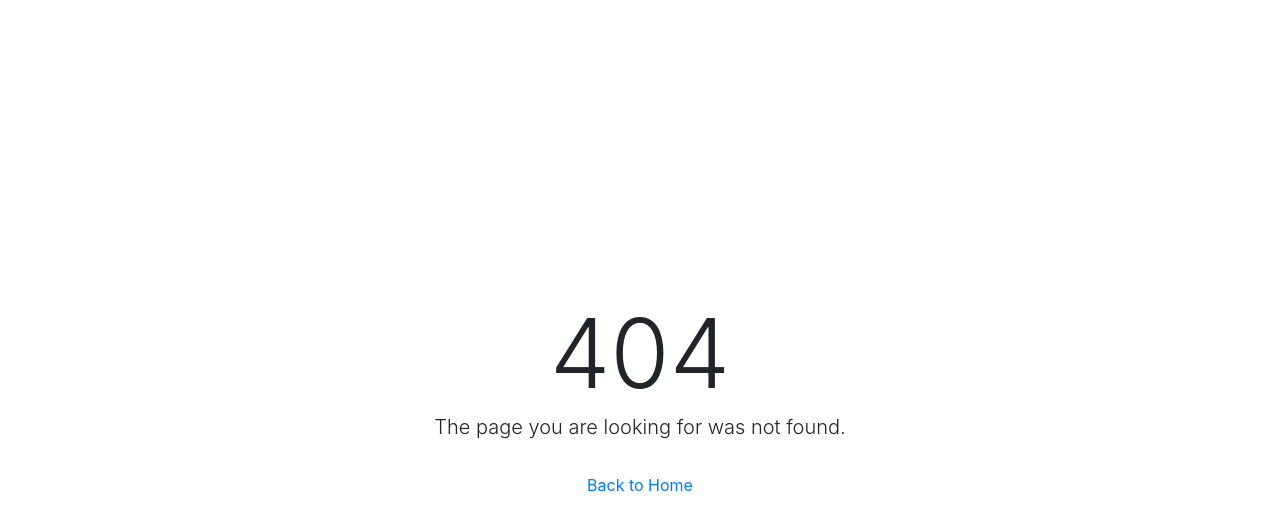
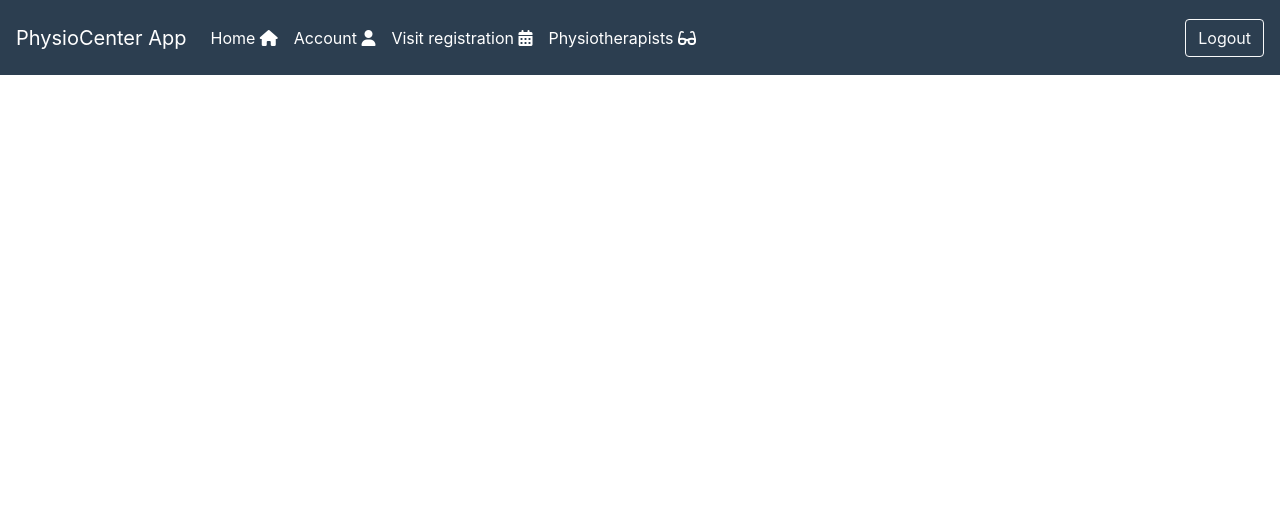
Before and after one commit to Adsel/PhysioCenter, an Angular app: page /patient/visit in a window 1280 px wide. Before the commit this address had no page. Shown: the top 530 px of the page. Built offline with nearby package versions, Linux system fonts and the light colour scheme.

Commit message:
feat: added visit registration module

```diff
--- a/src/app/home/messenger/messenger-panel/messenger-panel.component.ts
+++ b/src/app/home/messenger/messenger-panel/messenger-panel.component.ts
@@ -1,8 +1,7 @@
-import {Component, Input, OnInit} from '@angular/core';
+import {Component, OnInit} from '@angular/core';
 import {AuthService} from '../../../core/auth.service';
 import {MessageService} from '../../../core/message.service';
 import {MessageObject, Patient, Physio} from '../../../core/model';
-import {PhysioService} from '../../../core/physio.service';
 
 @Component({
   selector: 'app-messenger-panel',
--- a/src/app/patient-side/patient-panel/patient-panel-home/patient-panel-home.component.ts
+++ b/src/app/patient-side/patient-panel/patient-panel-home/patient-panel-home.component.ts
@@ -11,7 +11,7 @@ export class PatientPanelHomeComponent implements OnInit {
       title: 'Register visit',
       src: 'https://images.pexels.com/photos/5473182/pexels-photo-5473182.jpeg?cs=srgb&dl=pexels-ryutaro-tsukata-5473182.jpg&fm=jpg',
       text: 'Register new visit online!',
-      button: { label: 'Go to Visits', icon: 'fas fa-calendar-alt', href: '#' }
+      button: { label: 'Register Visit', icon: 'fas fa-calendar-alt', href: '/patient/visit' }
     }, {
       title: 'Visits history',
       src: 'https://images.pexels.com/photos/4506109/pexels-photo-4506109.jpeg?cs=srgb&dl=pexels-karolina-grabowska-4506109.jpg&fm=jpg',
--- a/src/app/patient-side/patient-panel/patient-panel-navbar/patient-panel-navbar.component.html
+++ b/src/app/patient-side/patient-panel/patient-panel-navbar/patient-panel-navbar.component.html
@@ -8,7 +8,7 @@
   <div class="collapse navbar-collapse" id="navbarSupportedContent">
     <ul class="navbar-nav mr-auto">
       <li class="nav-item active">
-        <a class="nav-link" href="#">
+        <a class="nav-link" href="/patient">
           Home <i class="fas fa-home"></i>
           <span class="sr-only">(current)</span>
         </a>
@@ -19,8 +19,8 @@
         </a>
       </li>
       <li class="nav-item">
-        <a class="nav-link" href="#">
-          Visits <i class="fas fa-calendar-alt"></i>
+        <a class="nav-link" href="/patient/visit">
+          Visit registration <i class="fas fa-calendar-alt"></i>
         </a>
       </li>
       <li class="nav-item">
--- /dev/null
+++ b/src/app/patient-side/patient-panel/patient-panel-visit/patient-panel-visit-registration/patient-panel-visit-registration.component.html
@@ -0,0 +1 @@
+<app-patient-panel-navbar></app-patient-panel-navbar>
--- /dev/null
+++ b/src/app/patient-side/patient-panel/patient-panel-visit/patient-panel-visit-registration/patient-panel-visit-registration.component.ts
@@ -0,0 +1,15 @@
+import { Component, OnInit } from '@angular/core';
+
+@Component({
+  selector: 'app-patient-panel-visit-registration',
+  templateUrl: './patient-panel-visit-registration.component.html',
+  styleUrls: ['./patient-panel-visit-registration.component.scss']
+})
+export class PatientPanelVisitRegistrationComponent implements OnInit {
+
+  constructor() { }
+
+  ngOnInit(): void {
+  }
+
+}
--- a/src/app/patient-side/patient-panel/patient-panel.module.ts
+++ b/src/app/patient-side/patient-panel/patient-panel.module.ts
@@ -6,6 +6,7 @@ import { PatientPanelHomeCardComponent } from './patient-panel-home-card/patient
 import { PatientPanelPhysioComponent } from './patient-panel-physio/patient-panel-physio.component';
 import { PatientPanelUserComponent } from './patient-panel-user/patient-panel-user.component';
 import {FormsModule} from '@angular/forms';
+import {BrowserModule} from '@angular/platform-browser';
 
 
 
@@ -22,8 +23,9 @@ import {FormsModule} from '@angular/forms';
         PatientPanelNavbarComponent
     ],
     imports: [
+      FormsModule,
       CommonModule,
-      FormsModule
+      BrowserModule
     ]
 })
 export class PatientPanelModule { }
```
Also changed, not shown: src/app/patient-side/patient-panel/patient-panel-visit/patient-panel-visit.module.ts (added, +21 -0 lines), src/app/patient-side/patient-side.module.ts (+6 -2 lines), src/app/patient-side/patient-panel/patient-panel-visit/patient-panel-visit-registration/patient-panel-visit-registration.component.scss (added), 1 other file (tests, documents, lock files or other folders).
